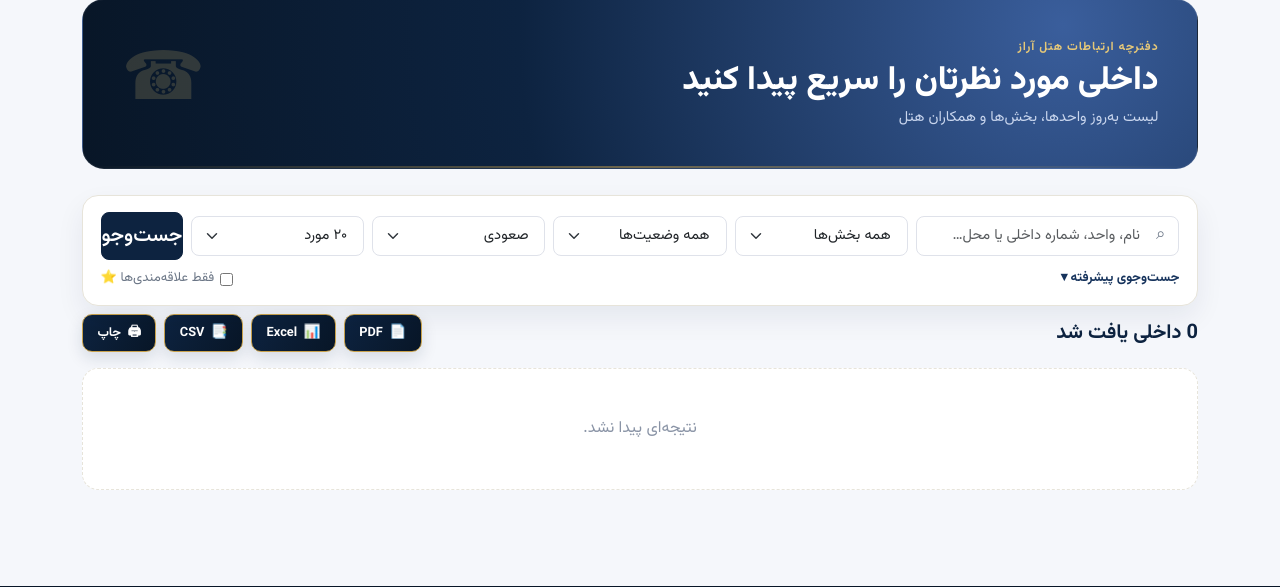
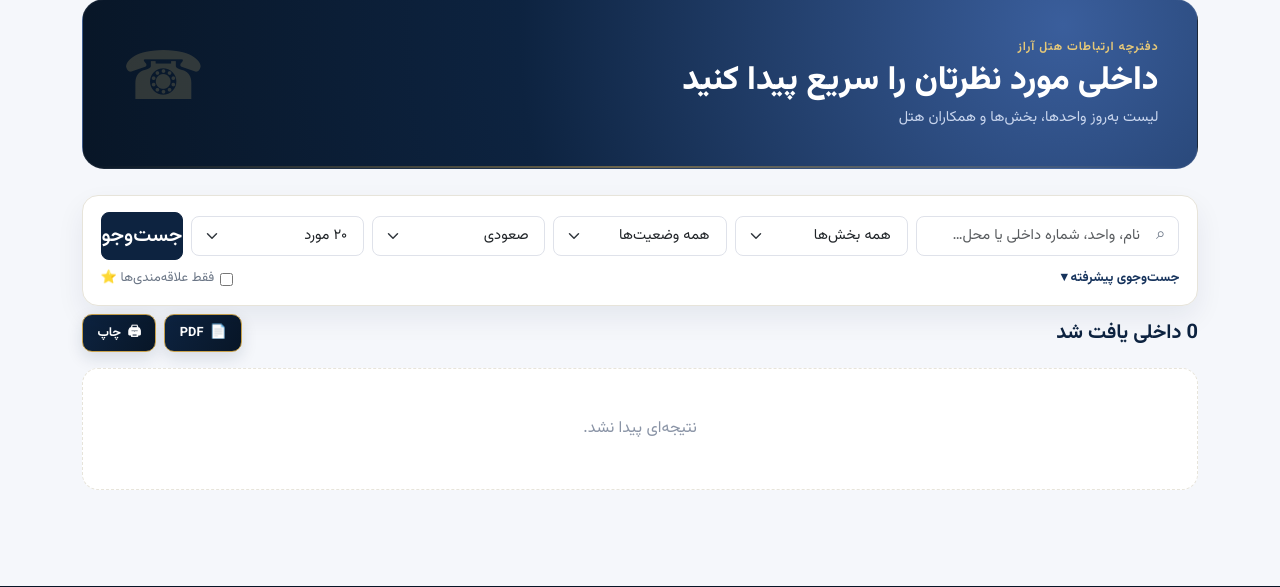
Before and after one commit to Amirhosseinnk81/Hotel-extensions, a Flask app: page / in a window 1280 px wide. Shown: the part 119-706 px from the top of the page. Run offline with Flask 3, Linux system fonts and the light colour scheme; data comes from the database, SQL or seed files in the repository; data that the repository does not hold is empty.

Commit message:
disable admin / csv and excel export / time status from card

```diff
--- a/templates/index.html
+++ b/templates/index.html
@@ -112,8 +112,8 @@
   </div>
   <div class="export-bar">
     <a class="btn-export" href="{{ url_for('public_export_pdf') }}"><span class="btn-export-icon">📄</span><span>PDF</span></a>
-    <a class="btn-export" href="{{ url_for('public_export', fmt='xlsx') }}"><span class="btn-export-icon">📊</span><span>Excel</span></a>
-    <a class="btn-export" href="{{ url_for('public_export', fmt='csv') }}"><span class="btn-export-icon">📑</span><span>CSV</span></a>
+    <!-- <a class="btn-export" href="{{ url_for('public_export', fmt='xlsx') }}"><span class="btn-export-icon">📊</span><span>Excel</span></a> -->
+    <!-- <a class="btn-export" href="{{ url_for('public_export', fmt='csv') }}"><span class="btn-export-icon">📑</span><span>CSV</span></a> -->
     <button type="button" class="btn-export btn-print"><span class="btn-export-icon">🖨</span><span>چاپ</span></button>
   </div>
 </div>
@@ -144,7 +144,7 @@
           <div class="card-status-col">
             <button type="button" class="fav-btn" data-ext="{{ e.extension }}" title="افزودن به علاقه‌مندی‌ها">☆</button>
             <span class="status-pill {{ '' if e.is_active else 'off' }}">{{ '🟢 فعال' if e.is_active else '🔴 غیرفعال' }}</span>
-            <span class="presence-pill {{ '' if e.is_present else 'off' }}">{{ '🟢 حاضر' if e.is_present else '🔴 خارج از شیفت' }}</span>
+            <!-- <span class="presence-pill {{ '' if e.is_present else 'off' }}">{{ '🟢 حاضر' if e.is_present else '🔴 خارج از شیفت' }}</span> -->
           </div>
         </div>
         <div class="extension-number-row">
```
